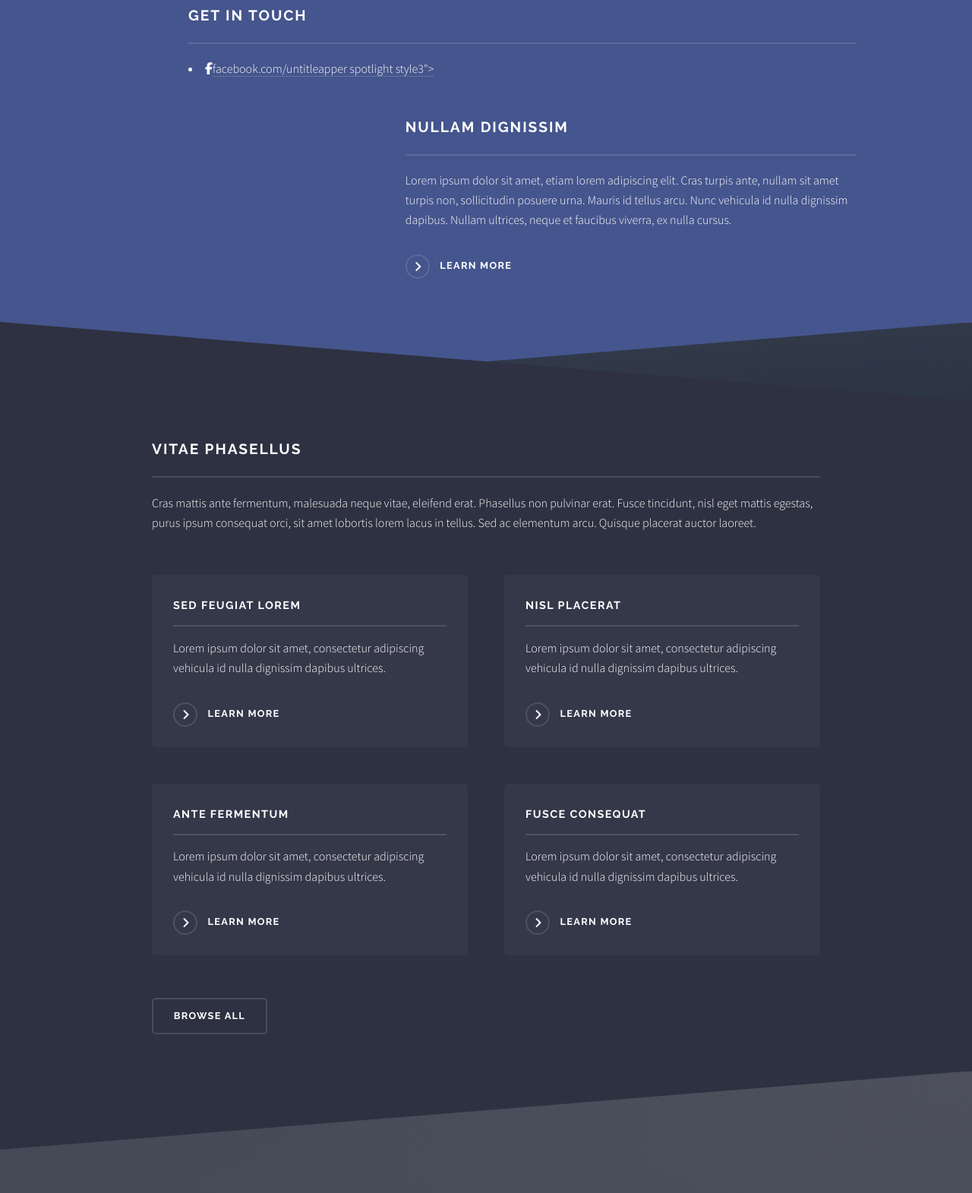
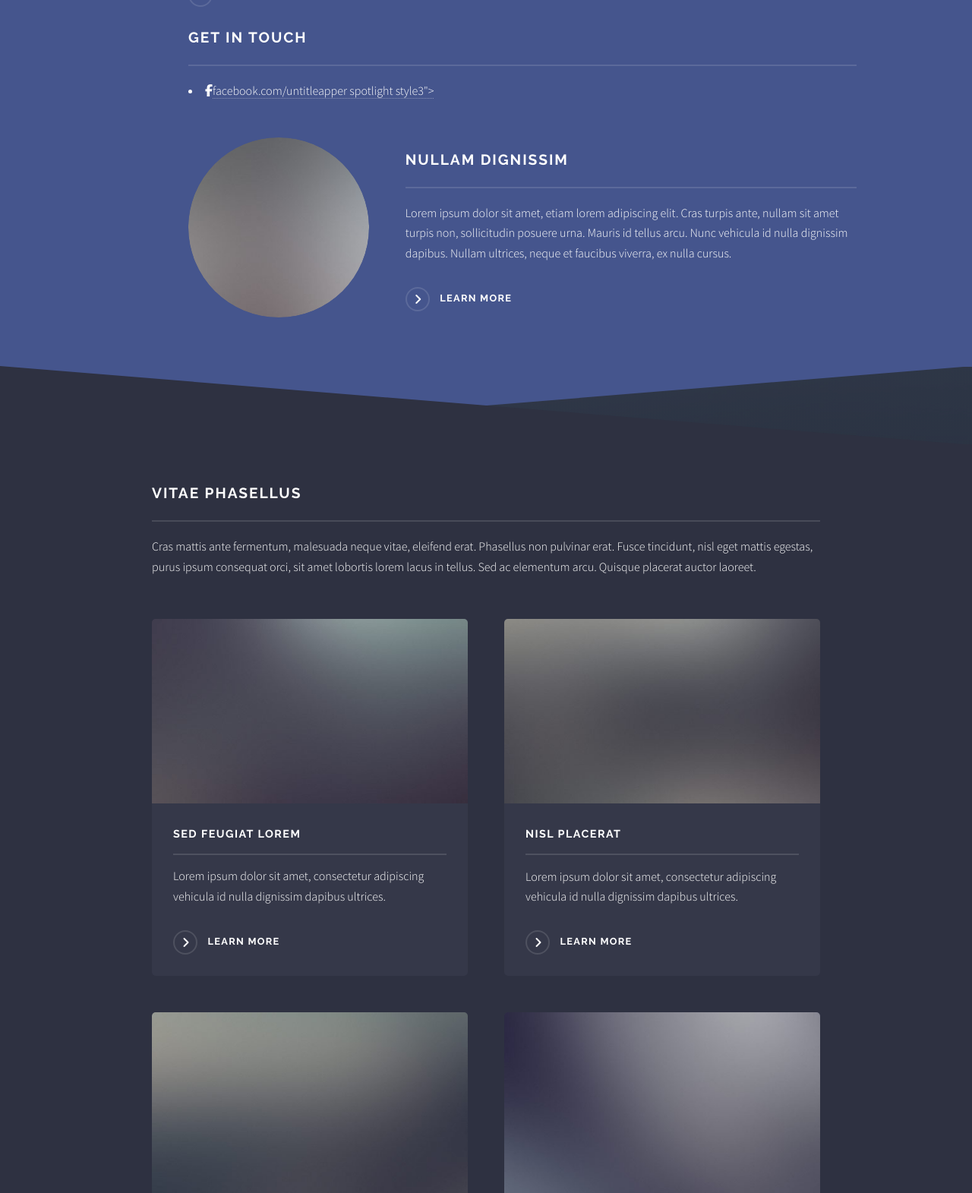
Before and after one commit to S4hil-Cyber-Dev/x, a plain HTML site: page index.html in a window 1280 px wide. Shown: the part 1229-2800 px from the top of the page at 76% size. Drawn offline with nearby package versions, Linux system fonts and the light colour scheme; files that its build step writes are made by us from their sources; files whose address does not match are found by name.

Commit message:
Update index.html

```diff
--- a/index.html
+++ b/index.html
@@ -55,7 +55,7 @@
 						<!-- One -->
 							<section id="one" class="wrapper spotlight style1">
 								<div class="inner">
-									<a href="#" class="image"><img src="images/pic01.jpg" alt="" /></a>
+									<a href="#" class="image"><img src="pic01.jpg" alt="" /></a>
 									<div class="content">
 										<h2 class="major">Magna arcu feugiat</h2>
 										<p>Lorem ipsum dolor sit amet, etiam lorem adipiscing elit. Cras turpis ante, nullam sit amet turpis non, sollicitudin posuere urna. Mauris id tellus arcu. Nunc vehicula id nulla dignissim dapibus. Nullam ultrices, neque et faucibus viverra, ex nulla cursus.</p>
@@ -67,7 +67,7 @@
 						<!-- Two -->
 							<section id="two" class="wrapper alt spotlight style2">
 								<div class="inner">
-									<a href="#" class="image"><img src="images/pic02.jpg" alt="" /></a>
+									<a href="#" class="image"><img src="pic02.jpg" alt="" /></a>
 									<div class="content">
 										<h2 class="major">Tempus adipiscing</h2>
 										<p>Lorem ipsum dolor sit amet, etiam lorem adipiscing elit. Cras turpis ante, nullam sit amet turpis non, sollicitudin posuere urna. Mauris id tellus arcu. Nunc vehicula id nulla dignissim dapibus. Nullam ultrices, neque et faucibus viverra, ex nulla cursus.</p>
@@ -76,7 +76,7 @@
 							<h2 class="major">Get in touch</h2>
 								<li class="icon brands fa-facebook-f"><a href="#">facebook.com/untitleapper spotlight style3">
 								<div class="inner">
-									<a href="#" class="image"><img src="images/pic03.jpg" alt="" /></a>
+									<a href="#" class="image"><img src="pic03.jpg" alt="" /></a>
 									<div class="content">
 										<h2 class="major">Nullam dignissim</h2>
 										<p>Lorem ipsum dolor sit amet, etiam lorem adipiscing elit. Cras turpis ante, nullam sit amet turpis non, sollicitudin posuere urna. Mauris id tellus arcu. Nunc vehicula id nulla dignissim dapibus. Nullam ultrices, neque et faucibus viverra, ex nulla cursus.</p>
@@ -92,25 +92,25 @@
 									<p>Cras mattis ante fermentum, malesuada neque vitae, eleifend erat. Phasellus non pulvinar erat. Fusce tincidunt, nisl eget mattis egestas, purus ipsum consequat orci, sit amet lobortis lorem lacus in tellus. Sed ac elementum arcu. Quisque placerat auctor laoreet.</p>
 									<section class="features">
 										<article>
-											<a href="#" class="image"><img src="images/pic04.jpg" alt="" /></a>
+											<a href="#" class="image"><img src="pic04.jpg" alt="" /></a>
 											<h3 class="major">Sed feugiat lorem</h3>
 											<p>Lorem ipsum dolor sit amet, consectetur adipiscing vehicula id nulla dignissim dapibus ultrices.</p>
 											<a href="#" class="special">Learn more</a>
 										</article>
 										<article>
-											<a href="#" class="image"><img src="images/pic05.jpg" alt="" /></a>
+											<a href="#" class="image"><img src="pic05.jpg" alt="" /></a>
 											<h3 class="major">Nisl placerat</h3>
 											<p>Lorem ipsum dolor sit amet, consectetur adipiscing vehicula id nulla dignissim dapibus ultrices.</p>
 											<a href="#" class="special">Learn more</a>
 										</article>
 										<article>
-											<a href="#" class="image"><img src="images/pic06.jpg" alt="" /></a>
+											<a href="#" class="image"><img src="pic06.jpg" alt="" /></a>
 											<h3 class="major">Ante fermentum</h3>
 											<p>Lorem ipsum dolor sit amet, consectetur adipiscing vehicula id nulla dignissim dapibus ultrices.</p>
 											<a href="#" class="special">Learn more</a>
 										</article>
 										<article>
-											<a href="#" class="image"><img src="images/pic07.jpg" alt="" /></a>
+											<a href="#" class="image"><img src="pic07.jpg" alt="" /></a>
 											<h3 class="major">Fusce consequat</h3>
 											<p>Lorem ipsum dolor sit amet, consectetur adipiscing vehicula id nulla dignissim dapibus ultrices.</p>
 											<a href="#" class="special">Learn more</a>
```
